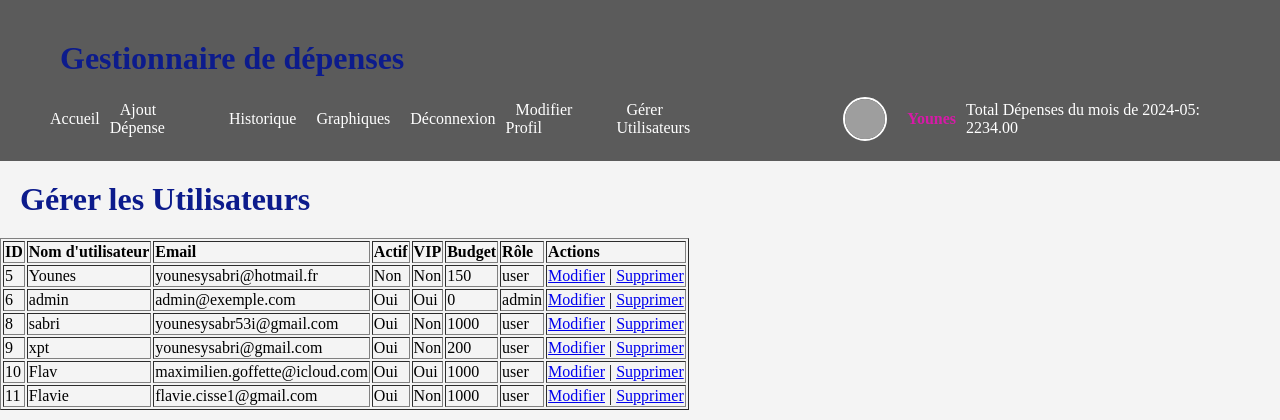
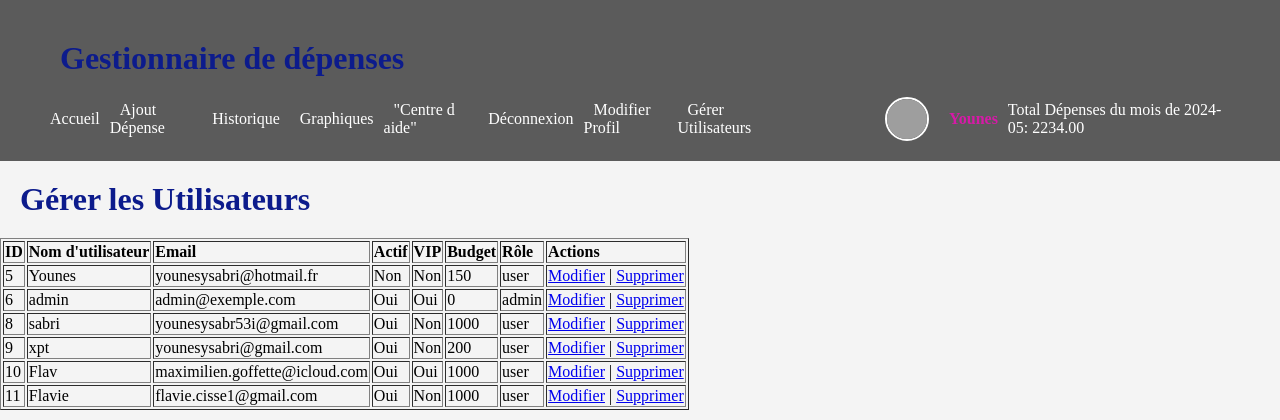
Before and after one commit to SABRI4/INFO, a PHP site: page /manage_users.php in a window 1280 px wide. Shown: the top 420 px of the page. Run offline with PHP 8.4, Linux system fonts and the light colour scheme; a user stored in the database is signed in; data comes from the database, SQL or seed files in the repository; grey boxes are pictures that could not be loaded.

Commit message:
Update manage_users.php

```diff
--- a/manage_users.php
+++ b/manage_users.php
@@ -33,6 +33,7 @@ $result = $conn->query($query);
                     if ($_SESSION['VIP'] == 1) {
                         echo '<li><a href="Graphiques.php">Graphiques</a></li>';
                     }
+                    echo '<li><a href="centre_aide.php"> "Centre d aide"</a></li>';
                     echo '<li><a href="logout.php">Déconnexion</a></li>';
                     echo '<li><a href="profil.php">Modifier Profil</a></li>';
 
```
